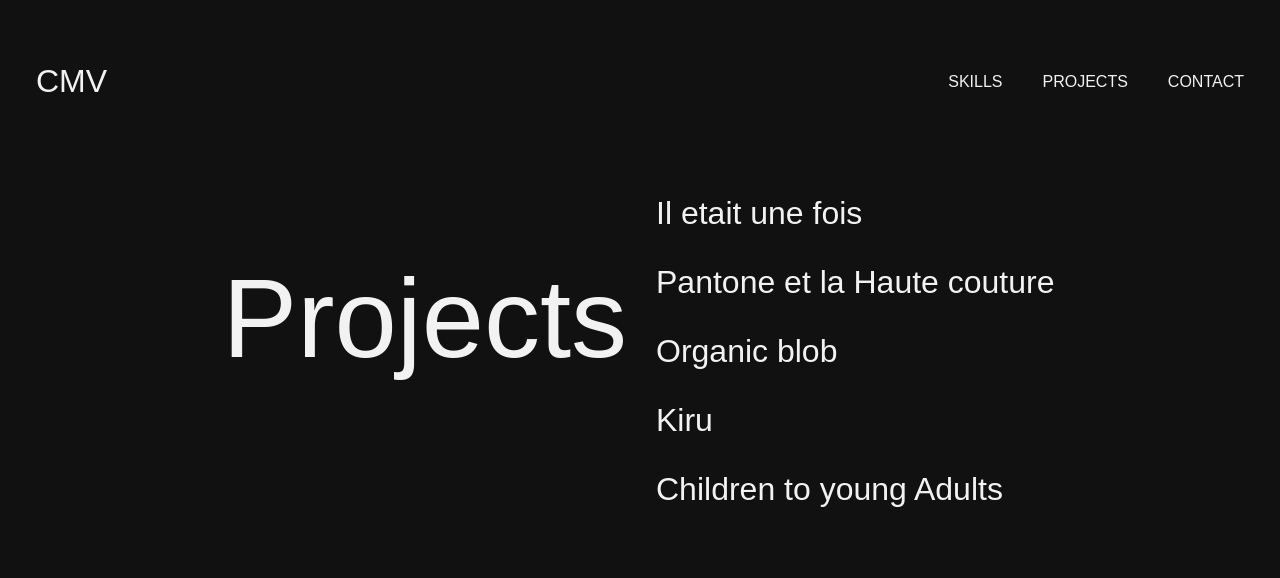
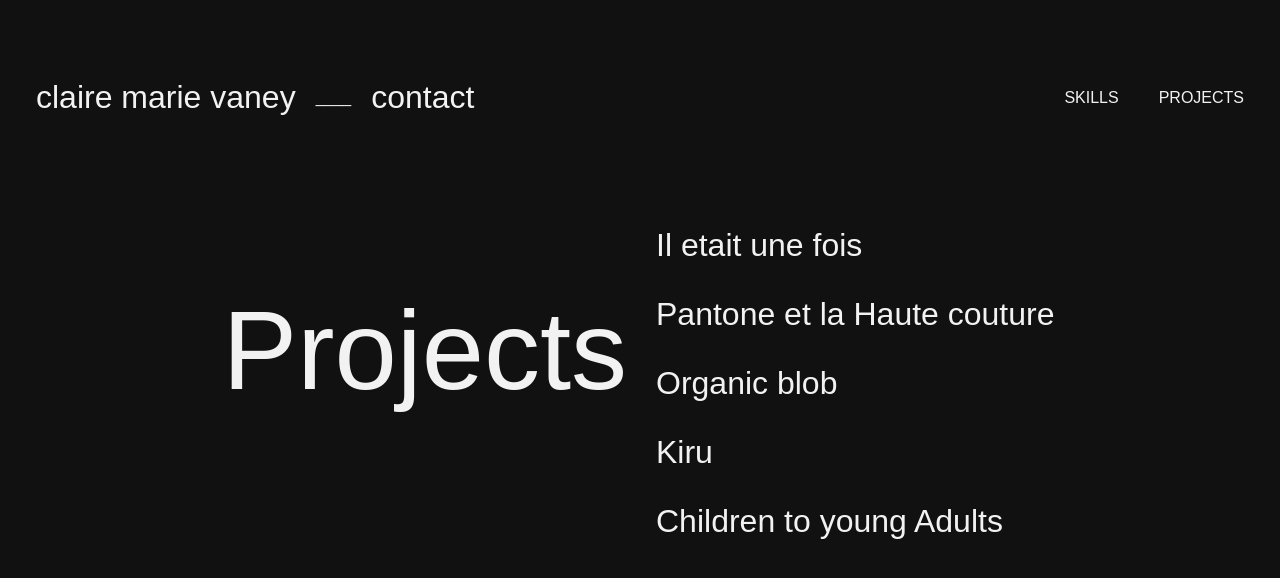
Before and after one commit to ClaireMarieV/Portfolio, a Next.js app: page /projects in a window 1280 px wide. Shown: the top 578 px of the page. Built offline with nearby package versions, Linux system fonts and the light colour scheme; a web font is replaced by a local one.

Commit message:
refacto header

```diff
--- a/components/Header.js
+++ b/components/Header.js
@@ -6,12 +6,25 @@ const Header = () => (
   <header>
     <div className="header">
       <div className="name">
+        <ul>
+          <li>
             <Link href="/">
               <a>
-            <h3>CMV </h3>
+                <h3>claire marie vaney</h3>
               </a>
             </Link>
+          </li>
+          <span>____</span>
+          <li>
+            <Link href="/contact">
+              <a>
+                <h3>contact </h3>
+              </a>
+            </Link>
+          </li>
+        </ul>
       </div>
+      <div className="ul">
         <ul>
           <li>
             <Link href="/#skills">
@@ -27,30 +40,26 @@ const Header = () => (
               </a>
             </Link>
           </li>
-        <li>
-          <Link href="/contact">
-            <a>
-              <span>CONTACT</span>
-            </a>
-          </Link>
-        </li>
         </ul>
+      </div>
     </div>
 
     <style jsx>{`
       .header {
-        display: grid;
-        grid-template-columns: repeat(2, minmax(0, 1fr));
+        // width: 100vw;
+        display: flex;
+        justify-content: space-between;
         margin: 1rem 1rem 2rem 1rem;
       }
       .header > .name,
-      .header > ul {
+      .header > div {
         align-self: center;
       }
 
       ul {
         display: flex;
         justify-self: self-end;
+        align-items: center;
       }
       ul > li {
         position: relative;
@@ -60,7 +69,7 @@ const Header = () => (
         display: inline-flex;
         padding: 15px 20px;
       }
-      a:after {
+      .ul a:after {
         background: none repeat scroll 0 0 transparent;
         bottom: 0;
         content: "";
@@ -68,11 +77,11 @@ const Header = () => (
         height: 2px;
         left: 50%;
         position: absolute;
-        background: #d6d6d6;
+        background: white;
         transition: width 0.3s ease 0s, left 0.3s ease 0s;
         width: 0;
       }
-      a:hover:after {
+      .ul a:hover:after {
         width: 100%;
         left: 0;
       }
```
Lines whose indentation alone changed are shown as unchanged.
